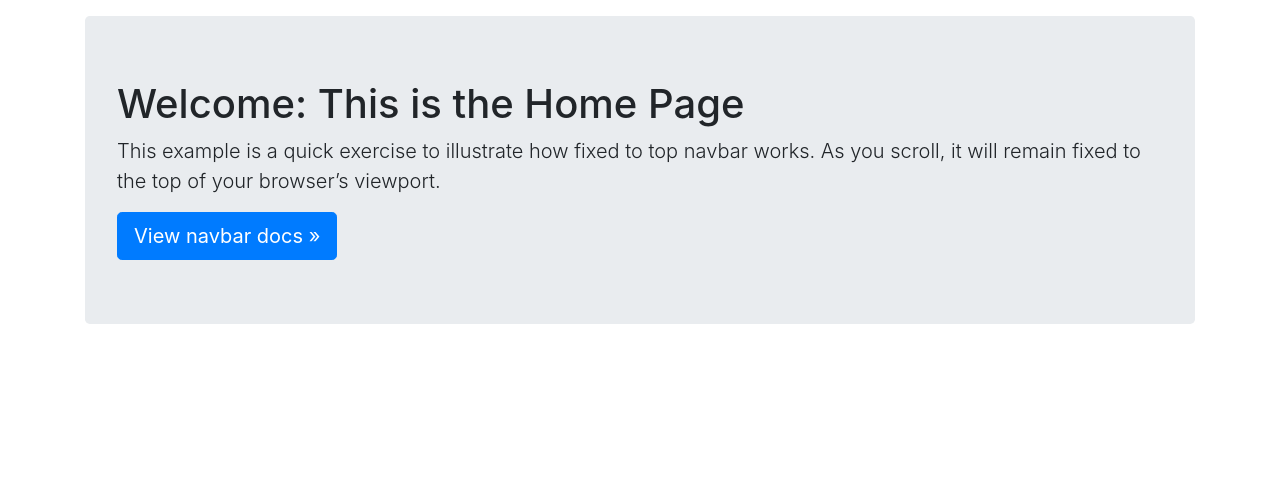
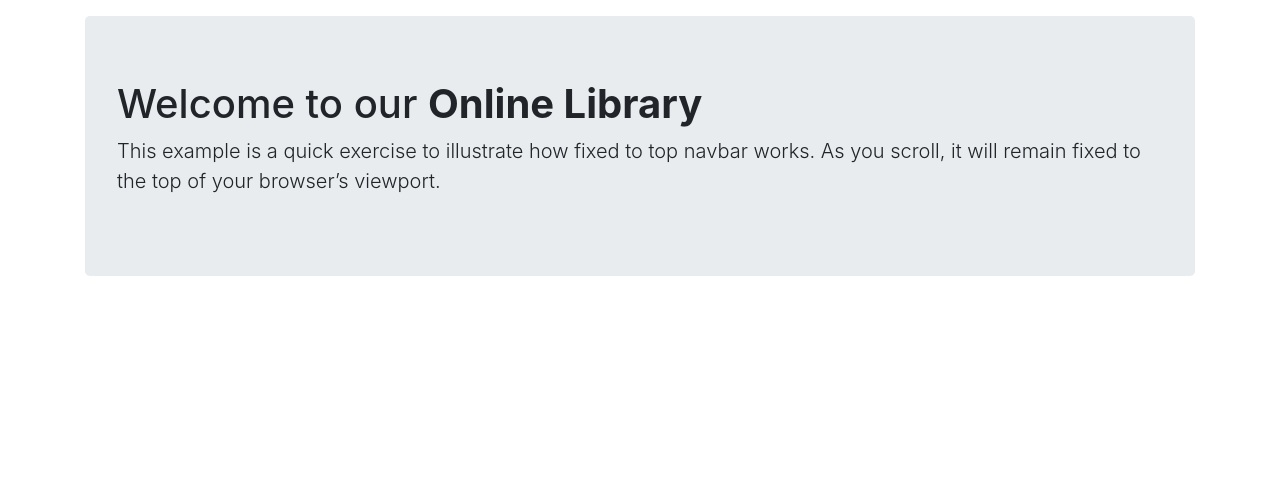
Before and after one commit to prageethps/Group-Project, a Django app: page / in a window 1280 px wide. Shown: the part 56-556 px from the top of the page. Run offline with Django 4.2, Linux system fonts and the light colour scheme.

Commit message:
Update home.html

```diff
--- a/LibraryManagement/src/librarymgmt/templates/home.html
+++ b/LibraryManagement/src/librarymgmt/templates/home.html
@@ -49,9 +49,8 @@
 
 <main role="main" class="container">
   <div class="jumbotron">
-    <h1>{{title}}</h1>
+    <h1>Welcome to our <b>Online Library</b></h1>
     <p class="lead">This example is a quick exercise to illustrate how fixed to top navbar works. As you scroll, it will remain fixed to the top of your browser’s viewport.</p>
-    <a class="btn btn-lg btn-primary" href="/docs/4.4/components/navbar/" role="button">View navbar docs &raquo;</a>
 
   </div>
 </main>
```
